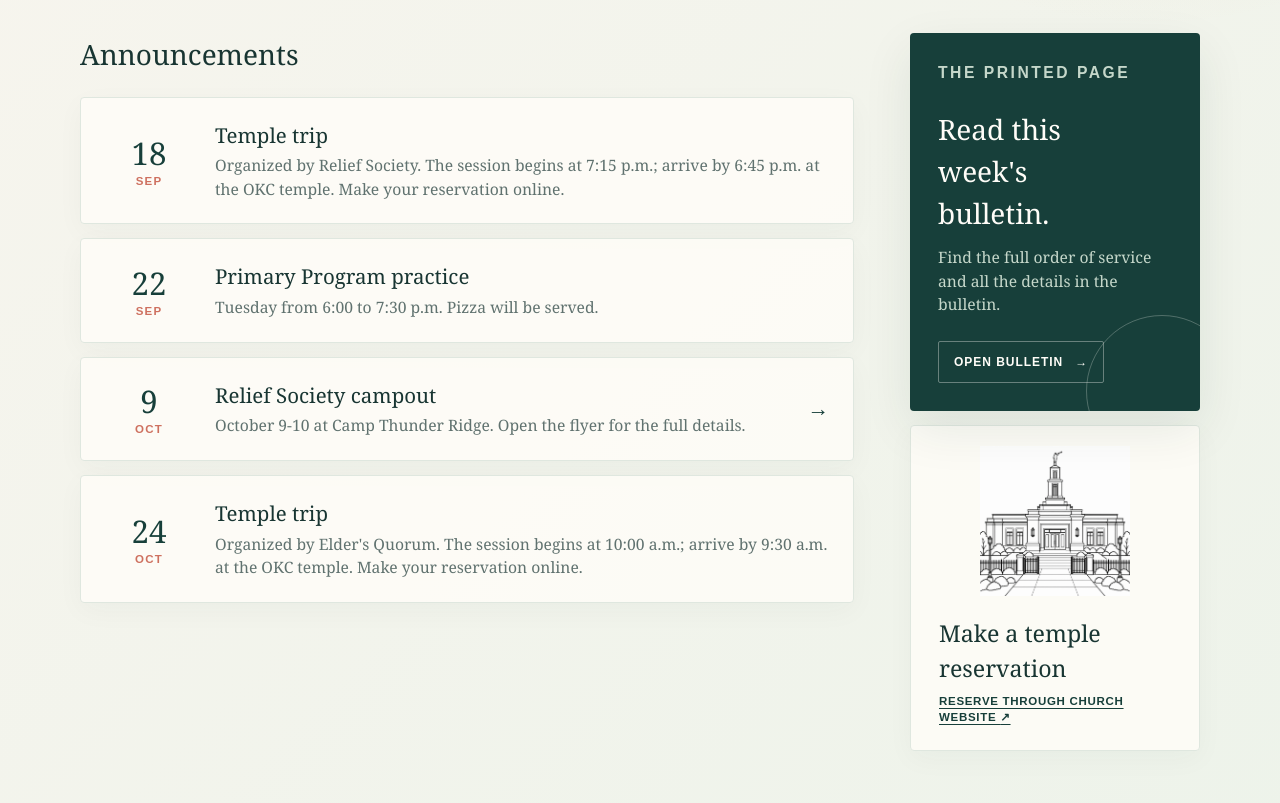
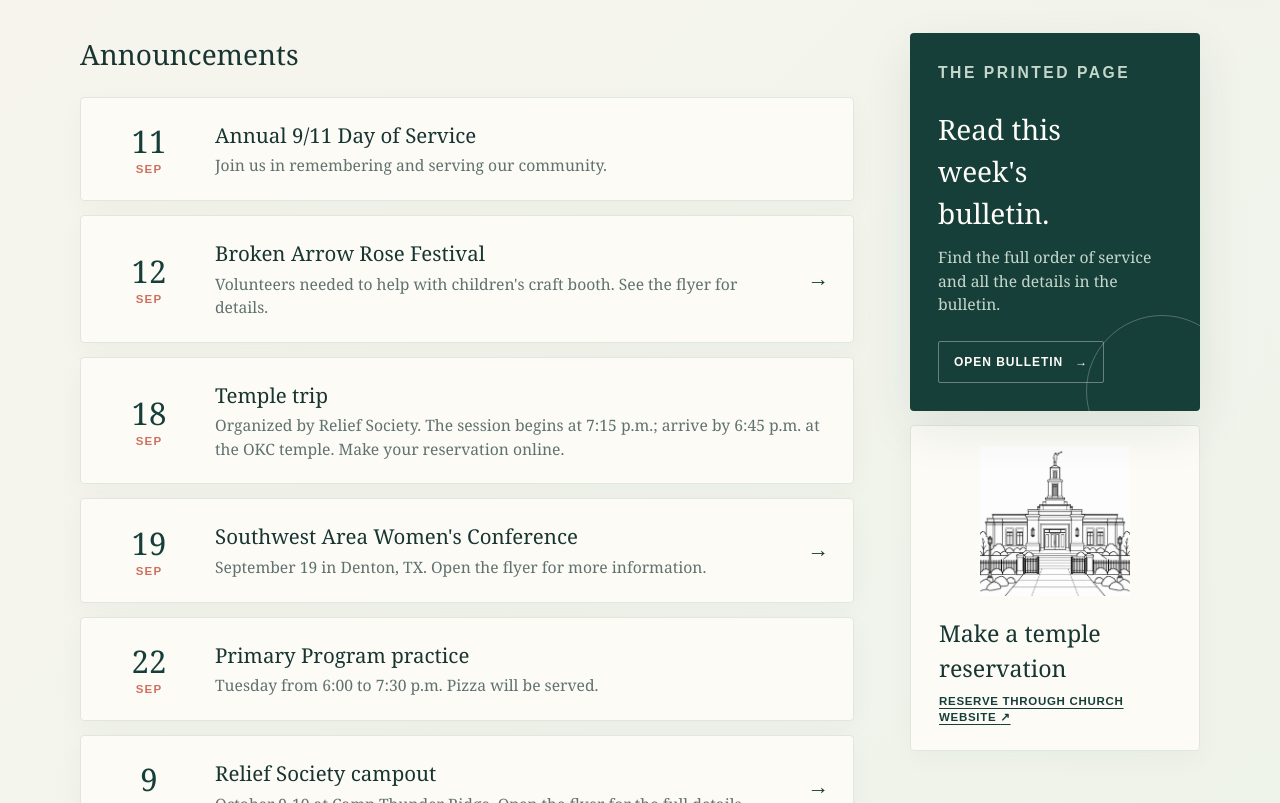
Before and after one commit to forest-ridge-ward-announcements/forest-ridge-ward-announcements, a plain HTML site: page index.html in a window 1280 px wide. Shown: the part 420-1223 px from the top of the page. Drawn offline with Linux system fonts and the light colour scheme.

Commit message:
Add three new announcement cards with linked flyer pages

```diff
--- a/index.html
+++ b/index.html
@@ -30,12 +30,38 @@
 
         <div class="announcements">
           <article class="announcement">
+            <div class="announcement-date"><strong>11</strong>Sep</div>
+            <div>
+              <h3>Annual 9/11 Day of Service</h3>
+              <p>Join us in remembering and serving our community.</p>
+            </div>
+          </article>
+
+          <a class="announcement announcement-link" href="rose-festival.html">
+            <div class="announcement-date"><strong>12</strong>Sep</div>
+            <div>
+              <h3>Broken Arrow Rose Festival</h3>
+              <p>Volunteers needed to help with children's craft booth. See the flyer for details.</p>
+            </div>
+            <span class="arrow" aria-hidden="true">&#8594;</span>
+          </a>
+
+          <article class="announcement">
             <div class="announcement-date"><strong>18</strong>Sep</div>
             <div>
               <h3>Temple trip</h3>
               <p>Organized by Relief Society. The session begins at 7:15 p.m.; arrive by 6:45 p.m. at the OKC temple. Make your reservation online.</p>
             </div>
           </article>
+
+          <a class="announcement announcement-link" href="womens-conference.html">
+            <div class="announcement-date"><strong>19</strong>Sep</div>
+            <div>
+              <h3>Southwest Area Women's Conference</h3>
+              <p>September 19 in Denton, TX. Open the flyer for more information.</p>
+            </div>
+            <span class="arrow" aria-hidden="true">&#8594;</span>
+          </a>
 
           <article class="announcement">
             <div class="announcement-date"><strong>22</strong>Sep</div>
```
Also changed, not shown: rose-festival.html (added, +19 -0 lines), womens-conference.html (added, +19 -0 lines).
